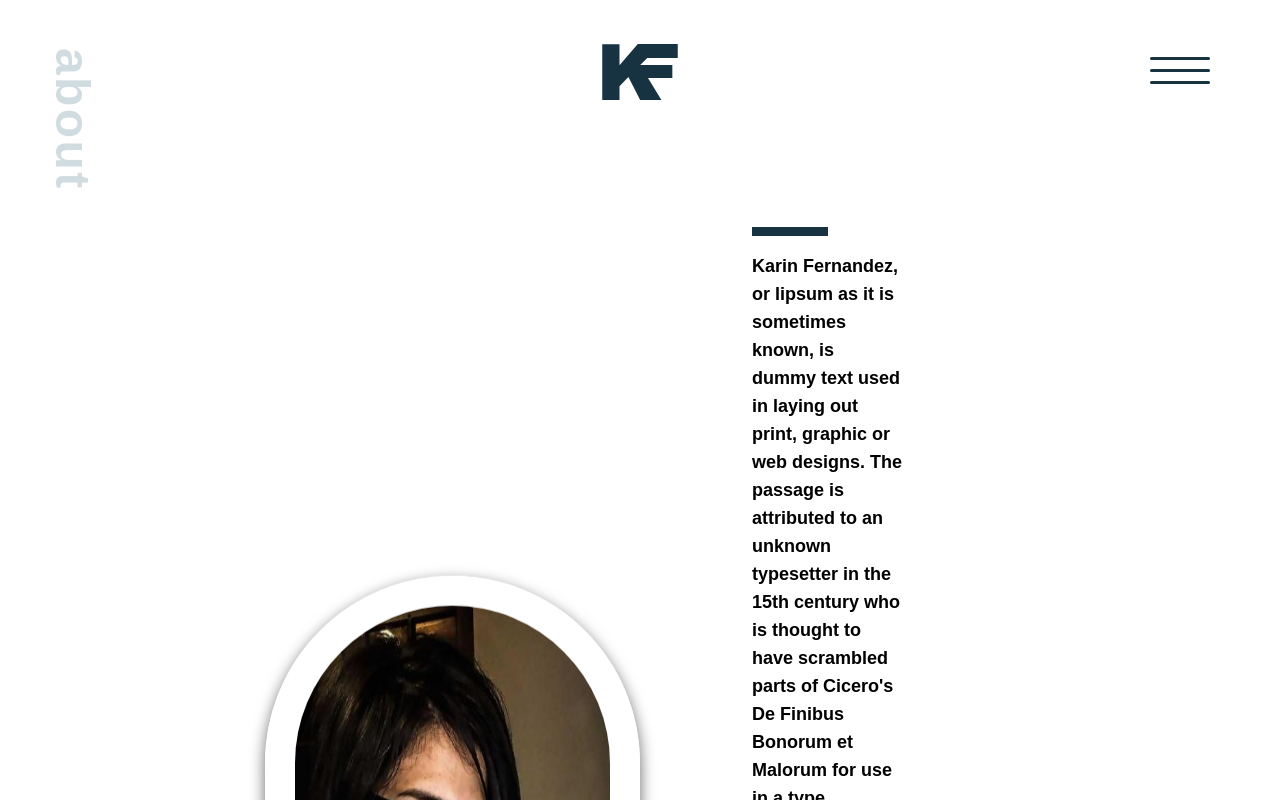
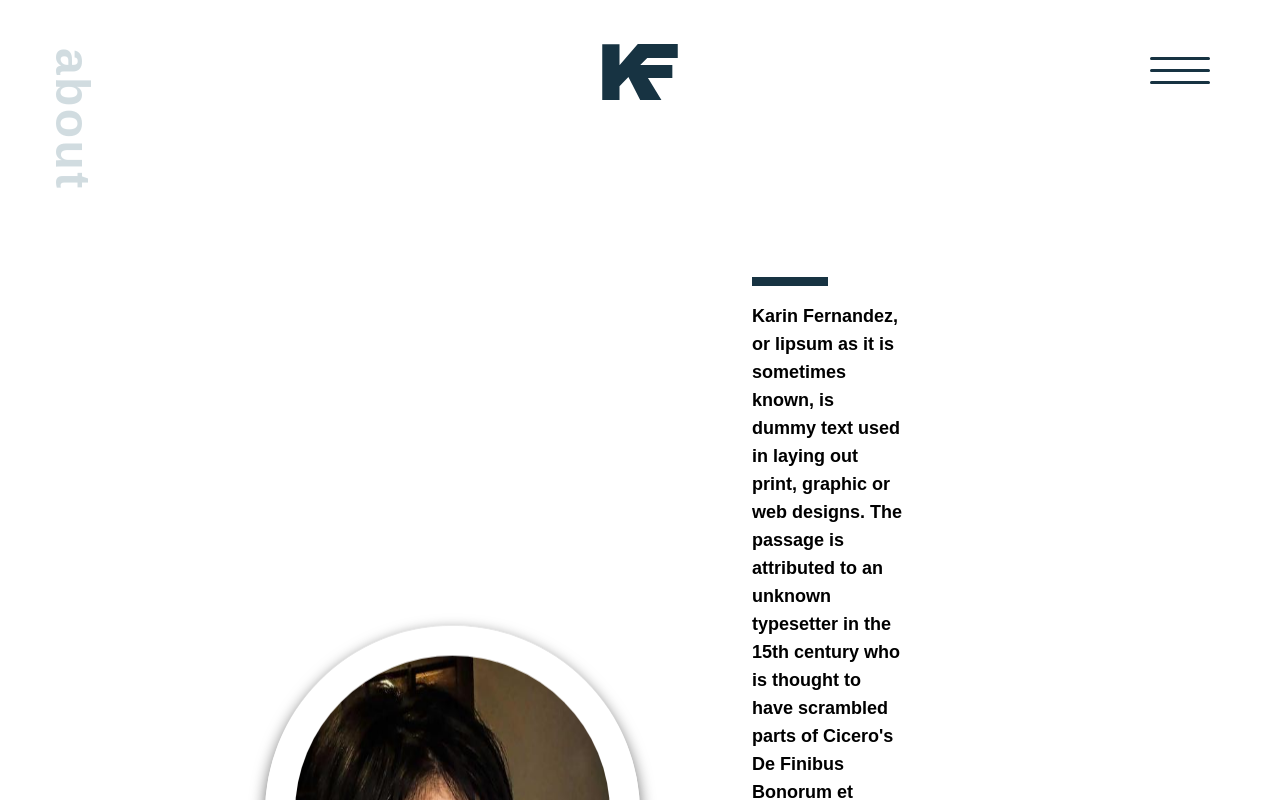
Before and after one commit to karinfdez/karin-portfolio, a Next.js app: page / in a window 1280 px wide. Shown: the top 800 px of the page. Built offline with nearby package versions, Linux system fonts and the light colour scheme.

Commit message:
Fix style

```diff
--- a/components/Burger/Burger.js
+++ b/components/Burger/Burger.js
@@ -14,9 +14,11 @@ const Burger = ({varProps}) => {
 
     return (
         <>
-            <Menu right width="100%" disableAutoFocus>
-                <div className='w-[50px] h-[50px] md:w-[90px] md:h-[90px]'>
-                    <SvgInitialsMarkLight/>
+            <Menu className="relative" right width="100%" disableAutoFocus>
+                <div className='absolute top-10'>
+                    <div className='w-[50px] h-[50px] md:w-[90px] md:h-[90px]'>
+                        <SvgInitialsMarkLight/>
+                    </div>
                 </div>
                 {menu.length > 0 &&
                 <div className='!flex flex-col w-full justify-center items-center text-[50px] font-[700] lg:space-y-3 3xl:space-y-1 py-12'>
--- a/components/Layout/Layout.js
+++ b/components/Layout/Layout.js
@@ -5,7 +5,7 @@ import { varProps } from "../../mainvar"
 
 export default function Layout({verticalTitle='', children }) {
   return (
-    <div className='flex w-full xl:pt-8 xl:pb-[112px] lg:min-w-[380px] justify-center px-0 lg:px-6'>
+    <div className='flex w-full xl:pt-8 justify-center px-0 lg:px-6 min-h-screen h-full'>
         <div className='flex flex-col lg:px-4 3xl:px-8 w-full h-full xl:max-w-[1800px] 3xl:max-w-[2600px] items-center relative pt-4 md:pt-0'>
                 {verticalTitle && <div className="align-center hidden xl:inline-block absolute text-5xl opacity-25 tracking-wider text-light-blue font-bold font-raleway transform rotate-[90deg] origin-top-left top-[1rem] lg:left-[4.5rem] 3xl:left-[7rem]">
                     {verticalTitle}
@@ -16,8 +16,8 @@ export default function Layout({verticalTitle='', children }) {
                 </div>
                 <Burger varProps={varProps} />
             </div>
-            <div className="flex w-full h-full items-center">
-                <div className="flex flex-wrap-reverse w-full lg:grid lg:grid-cols-[10%_80%_10%] xl:grid-cols-[4%_92%_4%] items-center xl:py-[60px] 3xl:pt-[50px] md:max-h-100% my-auto">
+            <div className="flex w-full h-full md:h-[700px] 3xl:h-[800px] items-center">
+                <div className="flex flex-wrap-reverse w-full lg:grid lg:grid-cols-[10%_80%_10%] xl:grid-cols-[4%_92%_4%] items-center xl:py-[60px] 3xl:pt-[50px] min-h-[600px] md:max-h-[600px] my-auto">
                     <div className="flex border-t-2 border-light-blue mt-4 md:mt-0 lg:border-none w-full md:items-center">
                         <SideNav />
                     </div>
--- a/styles/globals.css
+++ b/styles/globals.css
@@ -4,17 +4,10 @@
 
 @import url('https://fonts.googleapis.com/css2?family=Raleway:wght@500&display=swap');
 
-html,
-body,
-body > div:first-child,
-div#__next,
-div#__next > div {
-  @apply h-full;
-}
-
 body {
   font-family: "Raleway", sans-serif;
 }
+
 
 
 .avatar-animation {
```
Also changed, not shown: 1 other file (tests, documents, lock files or other folders).
